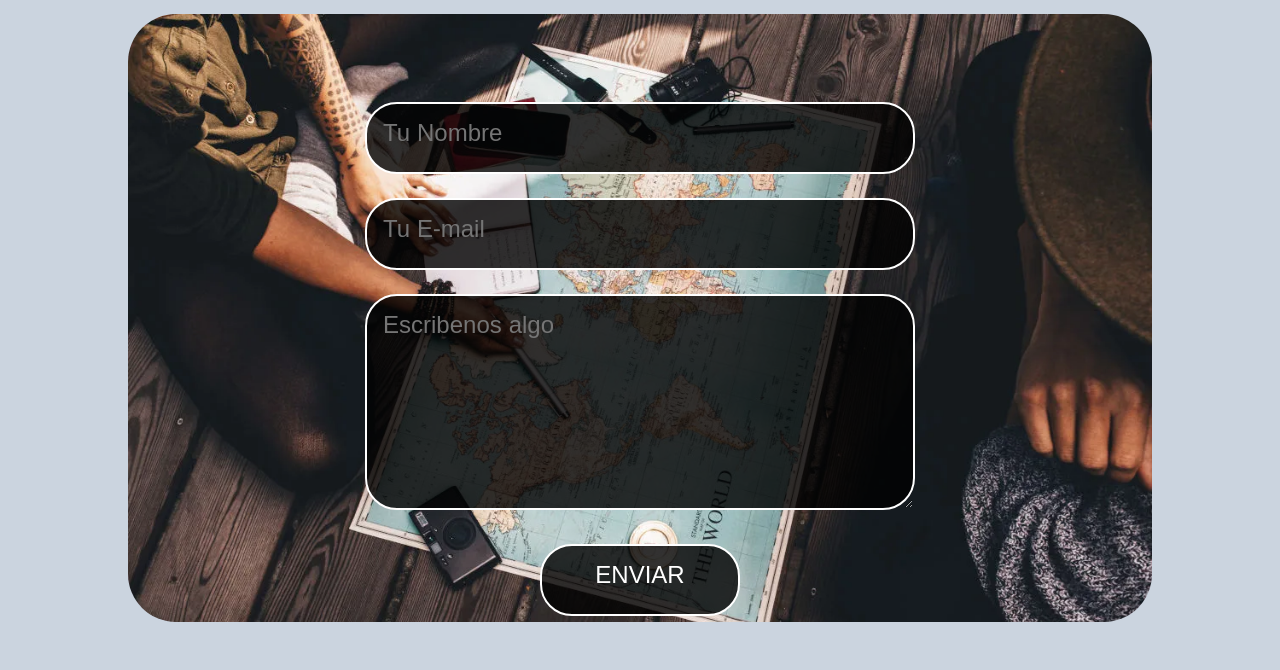
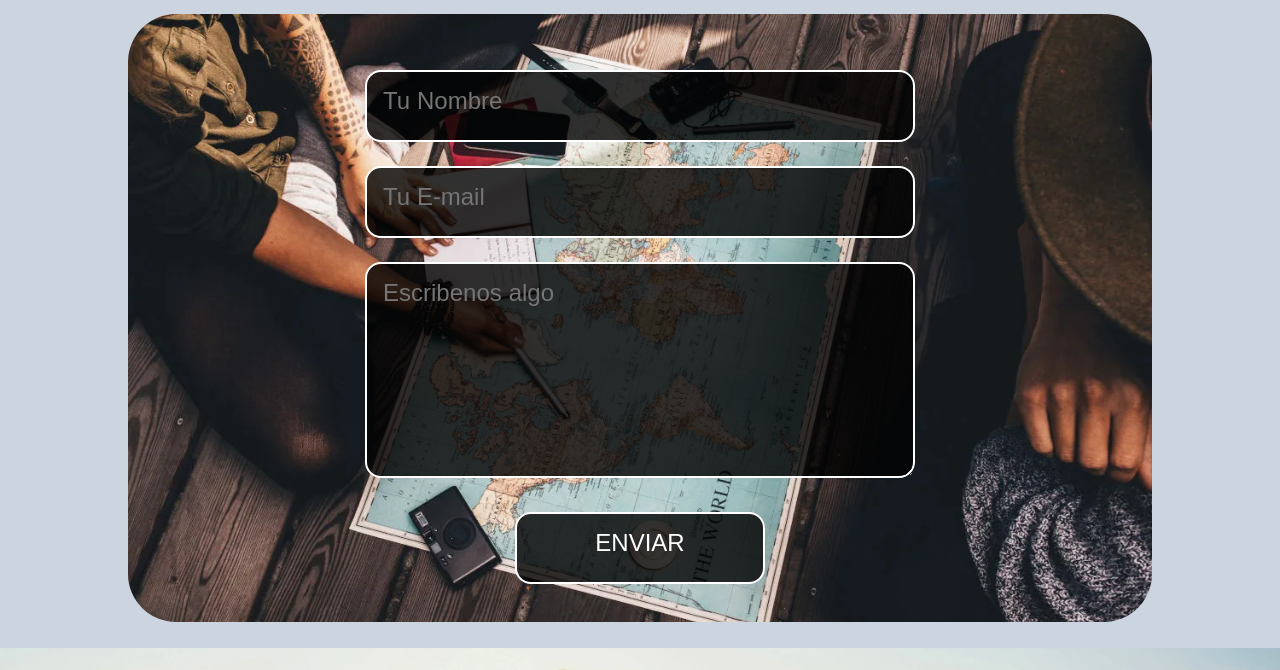
Before and after one commit to Adrianfeloh1/PF-AdrianOchoa, a website: page pages/contactanos.html in a window 1280 px wide. Shown: the part 231-901 px from the top of the page. Drawn offline with nearby package versions, Linux system fonts and the light colour scheme; files that its build step writes are made by us from their sources.

Commit message:
Correcciones del tutor en la 3ra entrega

```diff
--- a/scss/_contactanos.scss
+++ b/scss/_contactanos.scss
@@ -15,7 +15,7 @@
     border-radius: 3rem;
   }
   .form {
-    margin-top: -34rem;
+    margin-top: -36rem;
     @include flexbox-column;
     .input-form {
       margin-top: 1.5rem;
@@ -23,7 +23,7 @@
         font-family: $fuente-principal;
         font-size: 1.5rem;
         padding: 1rem;
-        border-radius: 2rem;
+        border-radius: 1rem;
         width: 550px;
         color: #ffffff;
         background-color: rgba(0, 0, 0, 0.8);
@@ -33,7 +33,7 @@
         font-family: $fuente-principal;
         font-size: 1.5rem;
         padding: 1rem;
-        border-radius: 2rem;
+        border-radius: 1rem;
         width: 550px;
         color: #ffffff;
         background-color: rgba(0, 0, 0, 0.8);
@@ -42,11 +42,11 @@
       button {
         font-family: $fuente-principal;
         font-size: 1.5rem;
-        margin-bottom: 5rem;
+        margin-bottom: 4rem;
         padding: 1rem;
-        border-radius: 2rem;
+        border-radius: 1rem;
         border: 2px solid #ffffff;
-        width: 200px;
+        width: 250px;
         color: #ffffff;
         background-color: rgba(0, 0, 0, 0.8);
       }
--- a/scss/_footer.scss
+++ b/scss/_footer.scss
@@ -1,5 +1,4 @@
 footer {
-  margin: 3rem 0;
   background-image: url("../assets/images/pareja.webp");
   background-size: cover;
   background-position: center;
--- a/scss/_globales.scss
+++ b/scss/_globales.scss
@@ -1,8 +1,13 @@
 * {
-  @include reset
+  @include reset;
+}
+
+html{
+  overflow-x: hidden;
 }
 
 body {
+  overflow-x: hidden;
   font-family: $fuente-principal;
   background-color:$color-fondo;
   color: $negro;
```
Also changed, not shown: assets/images/img-mapa.webp, css/style.css, package.json (line endings or trailing spaces), 2 other files.
